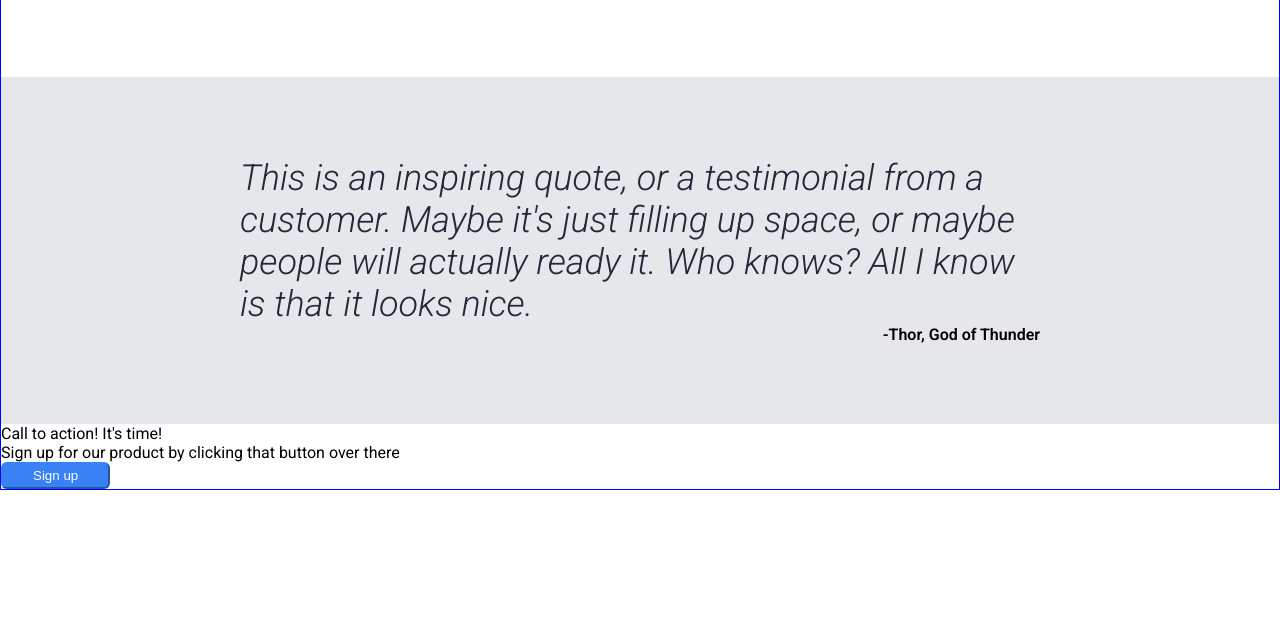
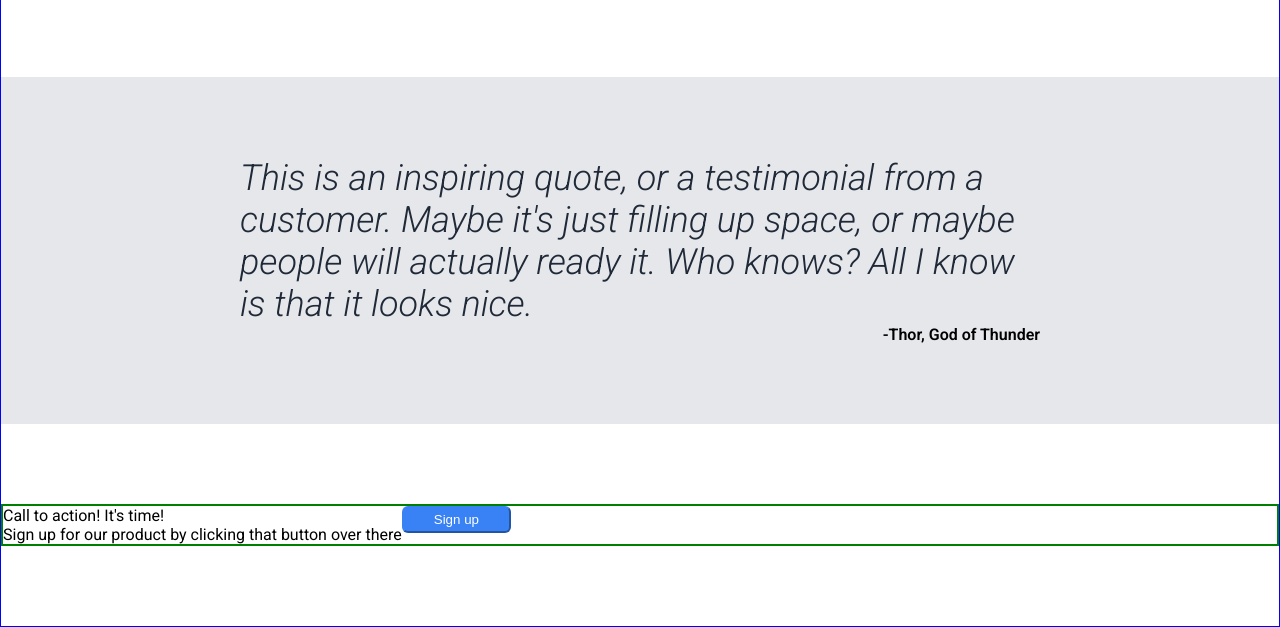
Before and after one commit to lamujica/landing-page, a plain HTML site: page index.html in a window 1280 px wide. Shown: the part 980-1607 px from the top of the page. Before the commit the page ends 1470 px from the top, so only its background shows below. Drawn offline with Linux system fonts and the light colour scheme.

Commit message:
style: change display property of take-action to flex

```diff
--- a/style.css
+++ b/style.css
@@ -18,6 +18,7 @@ body {
   flex-direction: column;
   padding: 0 150px;
 }
+
 .header {
   display: flex;
   padding: 18px 0;
@@ -43,7 +44,6 @@ a {
 li {
   margin-left: 20px;
 }
-
 /********************* Banner ****************/
 
 .hero-container {
@@ -150,3 +150,11 @@ blockquote {
   align-self: flex-end;
   font-weight: 600;
 }
+
+/*********** Action Message ************/
+
+.take-action {
+  margin: 80px 0;
+  border: 2px solid green;
+  display: flex;
+}
```
